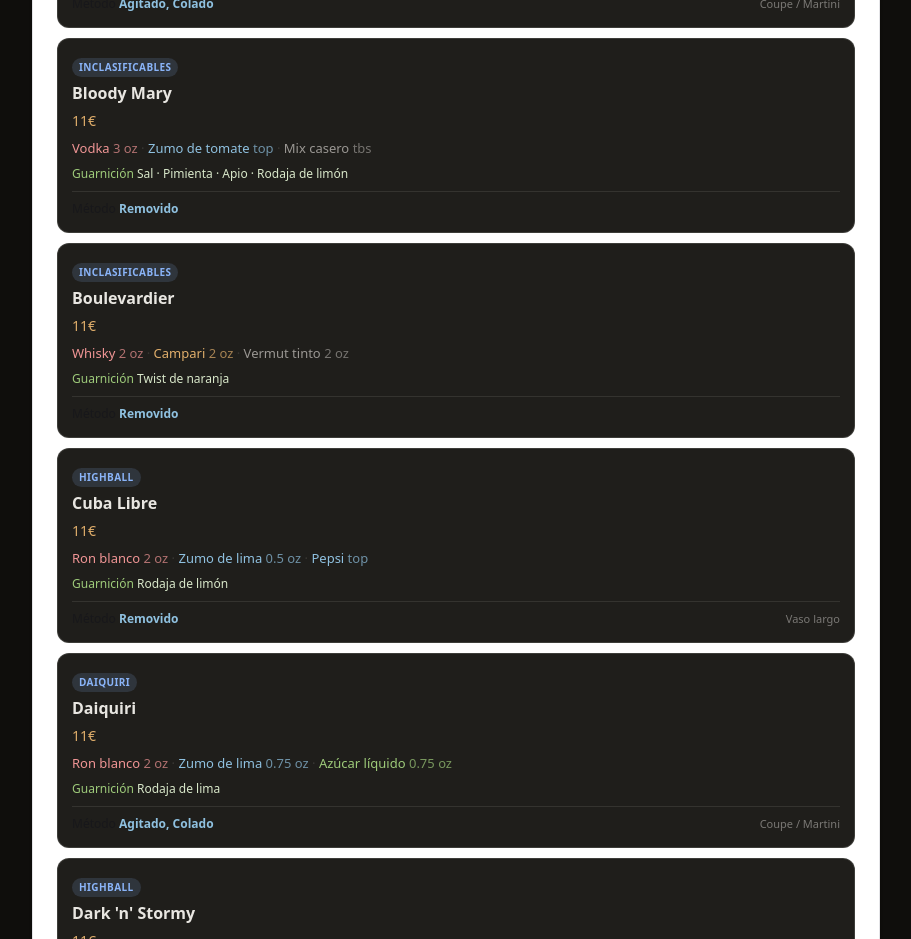
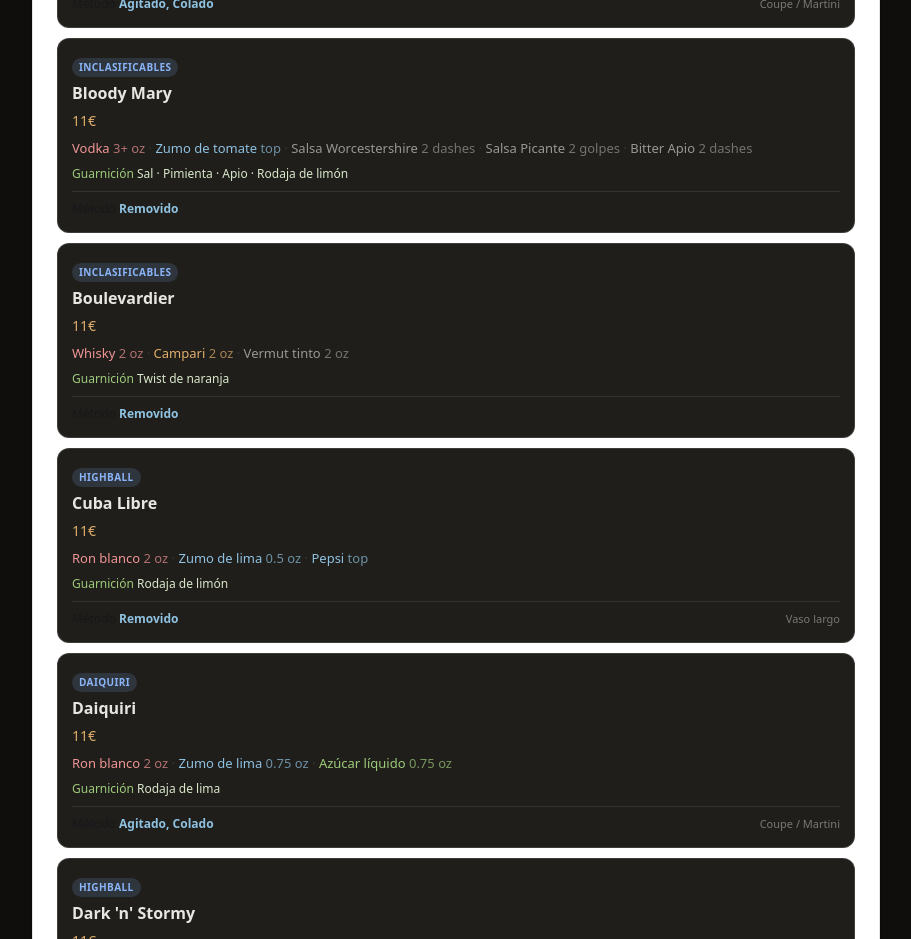
Before and after one commit to MarieBerezhna/berlin_bartender, a Next.js app: page / in a window 1280 px wide. Shown: the part 920-1859 px from the top of the page, without its empty margins (184-1095 px from the left). Built offline with nearby package versions, Linux system fonts and the light colour scheme.

Commit message:
fix bloody mary

```diff
--- a/app/data/menu/classics.ts
+++ b/app/data/menu/classics.ts
@@ -42,10 +42,10 @@ const UNCLASSIFIED: MenuItem[] = [
    glass:"Coupe / Martini",
    prices:[{label:"cóctel",p:11}]},
      {cat:"Coctelería clásica",family:"Inclasificables",name:"Bloody Mary",hasIngr:true,
-    ingr:["Vodka","Zumo de tomate","Mix casero"],
+    ingr:["Vodka","Zumo de tomate","Salsa Worcestershire","Salsa Picante", "Bitter Apio"],
     garnish:["Sal","Pimienta","Apio","Rodaja de limón"],
-    doses: {"Vodka":"3 oz","Zumo de tomate":"top","Mix casero":"tbs"},
-     method:"Removido",
+    doses: {"Vodka":"3+ oz","Zumo de tomate":"top", "Salsa Picante":"2 golpes", "Bitter Apio":"2 dashes", "Salsa Worcestershire":"2 dashes"},
+    method:"Removido",
     prices:[{label:"cóctel",p:11}]},
 ];
 
```
